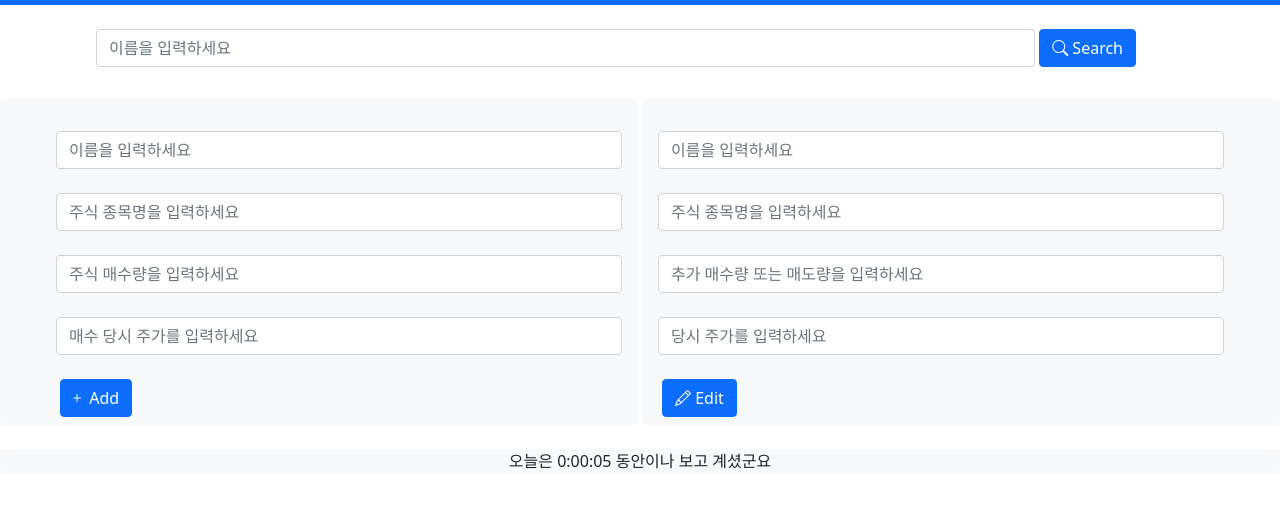
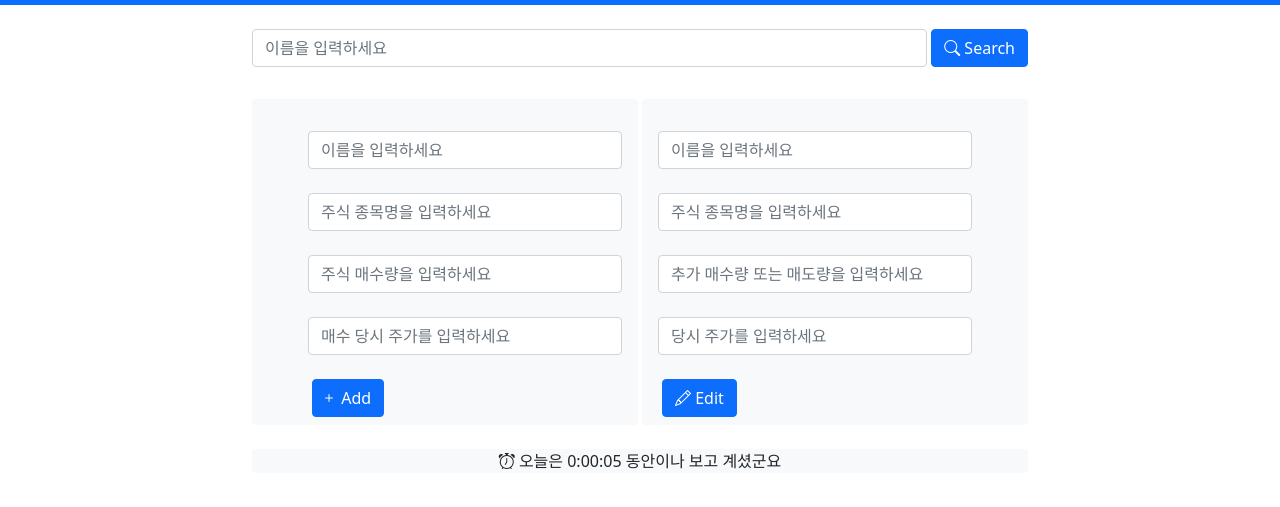
Before and after one commit to be9904/OSS_Collab, a website: page index.html in a window 1280 px wide. Shown: the part 45-552 px from the top of the page. Drawn offline with nearby package versions, Linux system fonts and the light colour scheme.

Commit message:
changed size

```diff
--- a/index.html
+++ b/index.html
@@ -19,9 +19,11 @@
         <title>Stock Checker</title>
         <style>
             .container {
+                width: 800px;
+            }
+            .container_inner {
                 width: 720px;
             }
-
         </style>
     </head>
     <body>
@@ -32,7 +34,8 @@
             >
         </nav>
 
-        <div class="d-flex align-items-center mb-2 mt-4 mx-5 px-5">
+        <div class="container">
+        <div class="d-flex align-items-center mb-2 mt-4 ">
             <input
                 type="text"
                 class="form-control"
@@ -42,13 +45,13 @@
             <button
                 type="button"
                 id="search"
-                class="btn btn-primary ms-1 me-5 text-nowrap"
+                class="btn btn-primary ms-1 me- text-nowrap"
             >
                 <i class="bi bi-search"></i> Search
             </button>
         </div>
 
-        <div class="container my-3 shadow bg-light rounded-3" id="info">
+        <div class="container_inner my-3 shadow bg-light rounded-3 align-items-center"  id="info">
             <!-- search 했을 때 정보가 나오는 빈칸 container로 하긴 했는데 수정 가능 -->
         </div>
 
@@ -154,11 +157,10 @@
             </div>
           </div>
           <div class="flex-grow-1 bg-light rounded-2 mt-4" style = "text-align:center;">
-            오늘은 <label id ="hours">0</label>:<label id="minutes">00</label>:<label id="seconds">00</label> 동안이나 보고 계셨군요
+            <i class="bi bi-alarm"></i> 오늘은 <label id ="hours">0</label>:<label id="minutes">00</label>:<label id="seconds">00</label> 동안이나 보고 계셨군요
+            </div>
         </div>
         </div>
-
-
 
         <script
             src="https://cdn.jsdelivr.net/npm/bootstrap@5.0.0-beta3/dist/js/bootstrap.bundle.min.js"
```
